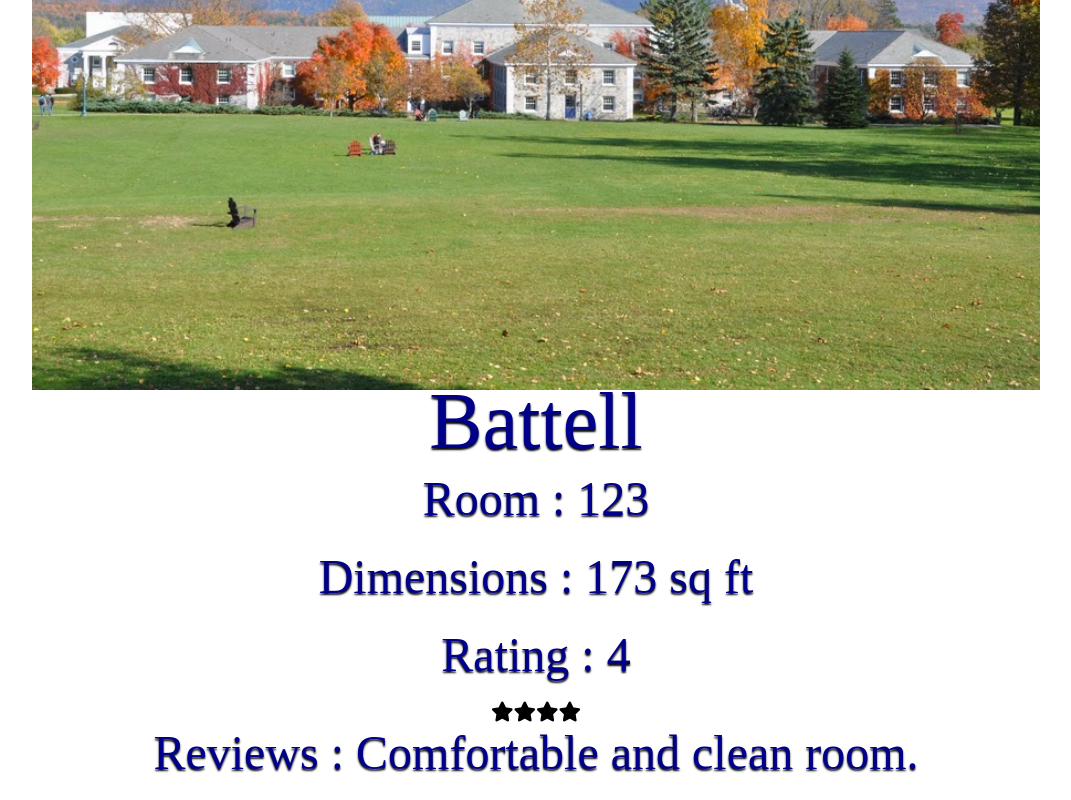
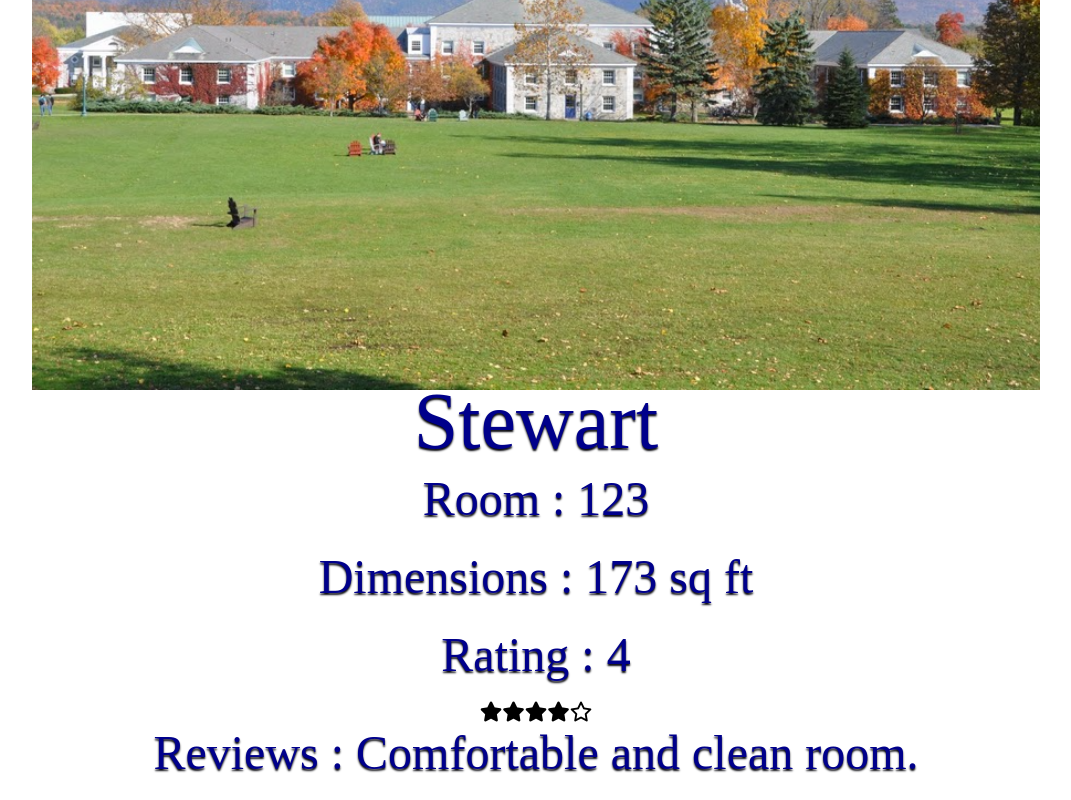
Before and after one commit to csci312a-f23/project-ellen, a Next.js app: page /rooms in a window 1280 px wide. Shown: the part 282-1082 px from the top of the page, without its empty margins (104-1175 px from the left). Built offline with nearby package versions, Linux system fonts and the light colour scheme.

Commit message:
Update rooms.js

```diff
--- a/src/pages/rooms.js
+++ b/src/pages/rooms.js
@@ -14,7 +14,7 @@ export default function Rooms() {
   async function getRoom(Room) {
     // how would this function with this being called elsewhere, like when do we tell it what room to call
     if (!Room) {
-      setDormName("Battell");
+      setDormName("Stewart");
       setDormDimensions(173);
       setDormReview("Comfortable and clean room.");
       setDormRating(4);
@@ -75,6 +75,10 @@ export default function Rooms() {
             {Array.from({ length: dormRating }, (_, i) => (
               <i key={i} className="fas fa-star is-active" />
             ))}
+            {/* Add unfilled stars */}
+            {Array.from({ length: 5 - dormRating }, (_, i) => (
+              <i key={i} className="far fa-star unfilled-star" />
+            ))}
           </div>
         </div>
         <div className={styles.h2}> Reviews : {dormReview} </div>
```
